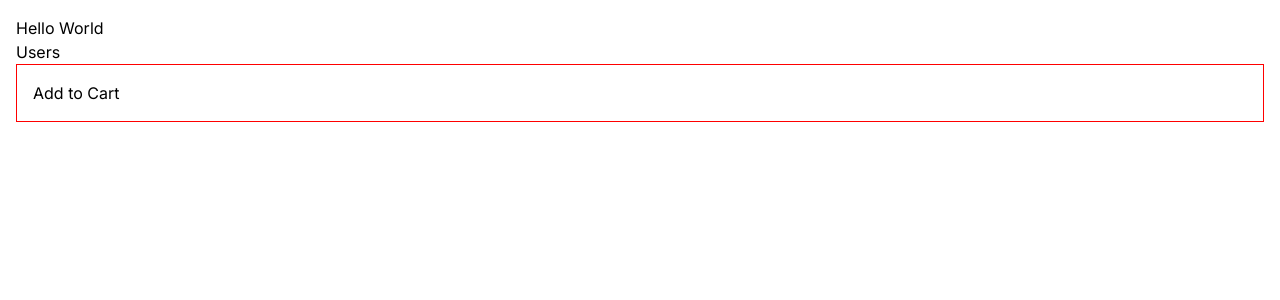
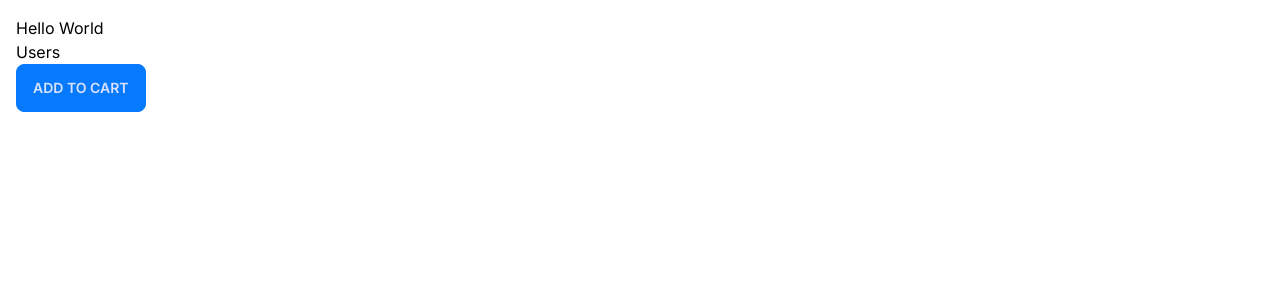
Before and after one commit to Adedejiosvaldo/learning_nextjs, a Next.js app: page / in a window 1280 px wide. Shown: the top 300 px of the page. Built offline with nearby package versions, Linux system fonts and the light colour scheme.

Commit message:
Feature - Basic routing

```diff
--- a/app/components/AddToCart.tsx
+++ b/app/components/AddToCart.tsx
@@ -4,6 +4,7 @@
 export const AddToCart = () => {
   return (
     <button
+      className="btn btn-primary"
       onClick={() => {
         console.log("Clicked");
       }}
--- a/app/components/ProductCard/ProductCard.tsx
+++ b/app/components/ProductCard/ProductCard.tsx
@@ -3,7 +3,7 @@
 import styles from "./ProductCard.module.css";
 const ProductCard = () => {
   return (
-    <div className={styles.card}>
+    <div>
       <AddToCart />
     </div>
   );
--- a/app/layout.tsx
+++ b/app/layout.tsx
@@ -1,22 +1,22 @@
-import './globals.css'
-import type { Metadata } from 'next'
-import { Inter } from 'next/font/google'
+import "./globals.css";
+import type { Metadata } from "next";
+import { Inter } from "next/font/google";
 
-const inter = Inter({ subsets: ['latin'] })
+const inter = Inter({ subsets: ["latin"] });
 
 export const metadata: Metadata = {
-  title: 'Create Next App',
-  description: 'Generated by create next app',
-}
+  title: "Create Next App",
+  description: "Generated by create next app",
+};
 
 export default function RootLayout({
   children,
 }: {
-  children: React.ReactNode
+  children: React.ReactNode;
 }) {
   return (
-    <html lang="en">
+    <html lang="en" data-theme="winter">
       <body className={inter.className}>{children}</body>
     </html>
-  )
+  );
 }
--- /dev/null
+++ b/app/users/UserTable.tsx
@@ -0,0 +1,37 @@
+import React from "react";
+
+interface User {
+  id: number;
+  name: string;
+  email: string;
+}
+
+const UserTable = async () => {
+  const response = await fetch(
+    "https://jsonplaceholder.typicode.com/users",
+    {}
+  );
+  const users: User[] = await response.json();
+  return (
+    <table className="table table-bordered">
+      <thead>
+        <tr>
+          <th>Name</th>
+          <th>Email</th>
+        </tr>
+      </thead>
+
+      <tbody>
+        {users.map((user) => (
+          <tr key={user.id}>
+            {" "}
+            <td>{user.name}</td>
+            <td>{user.email}</td>{" "}
+          </tr>
+        ))}
+      </tbody>
+    </table>
+  );
+};
+
+export default UserTable;
--- a/app/users/page.tsx
+++ b/app/users/page.tsx
@@ -1,25 +1,12 @@
 import React from "react";
+import UserTable from "./UserTable";
 
-interface User {
-  id: number;
-  name: string;
-}
-
-const UsersPage = async () => {
-  const response = await fetch(
-    "https://jsonplaceholder.typicode.com/users",
-    {}
-  );
-  const users: User[] = await response.json();
+const UsersPage = () => {
   return (
     <div>
       <h1>Users</h1>
       <p>{new Date().toLocaleTimeString()}</p>
-      <ul>
-        {users.map((user) => (
-          <li key={user.id}> {user.name} </li>
-        ))}
-      </ul>
+      <UserTable />
     </div>
   );
 };
--- a/package.json
+++ b/package.json
@@ -21,5 +21,8 @@
     "react-dom": "18.2.0",
     "tailwindcss": "3.3.3",
     "typescript": "5.2.2"
+  },
+  "devDependencies": {
+    "daisyui": "^3.7.7"
   }
 }
--- a/tailwind.config.ts
+++ b/tailwind.config.ts
@@ -1,20 +1,24 @@
-import type { Config } from 'tailwindcss'
+import type { Config } from "tailwindcss";
 
 const config: Config = {
   content: [
-    './pages/**/*.{js,ts,jsx,tsx,mdx}',
-    './components/**/*.{js,ts,jsx,tsx,mdx}',
-    './app/**/*.{js,ts,jsx,tsx,mdx}',
+    "./pages/**/*.{js,ts,jsx,tsx,mdx}",
+    "./components/**/*.{js,ts,jsx,tsx,mdx}",
+    "./app/**/*.{js,ts,jsx,tsx,mdx}",
   ],
   theme: {
     extend: {
       backgroundImage: {
-        'gradient-radial': 'radial-gradient(var(--tw-gradient-stops))',
-        'gradient-conic':
-          'conic-gradient(from 180deg at 50% 50%, var(--tw-gradient-stops))',
+        "gradient-radial": "radial-gradient(var(--tw-gradient-stops))",
+        "gradient-conic":
+          "conic-gradient(from 180deg at 50% 50%, var(--tw-gradient-stops))",
       },
     },
   },
-  plugins: [],
-}
-export default config
+  plugins: [require("daisyui")],
+
+  daisyui: {
+    themes: ["light", "dark", "winter"],
+  },
+};
+export default config;
```
Also changed, not shown: 2 other files (tests, documents, lock files or other folders).
